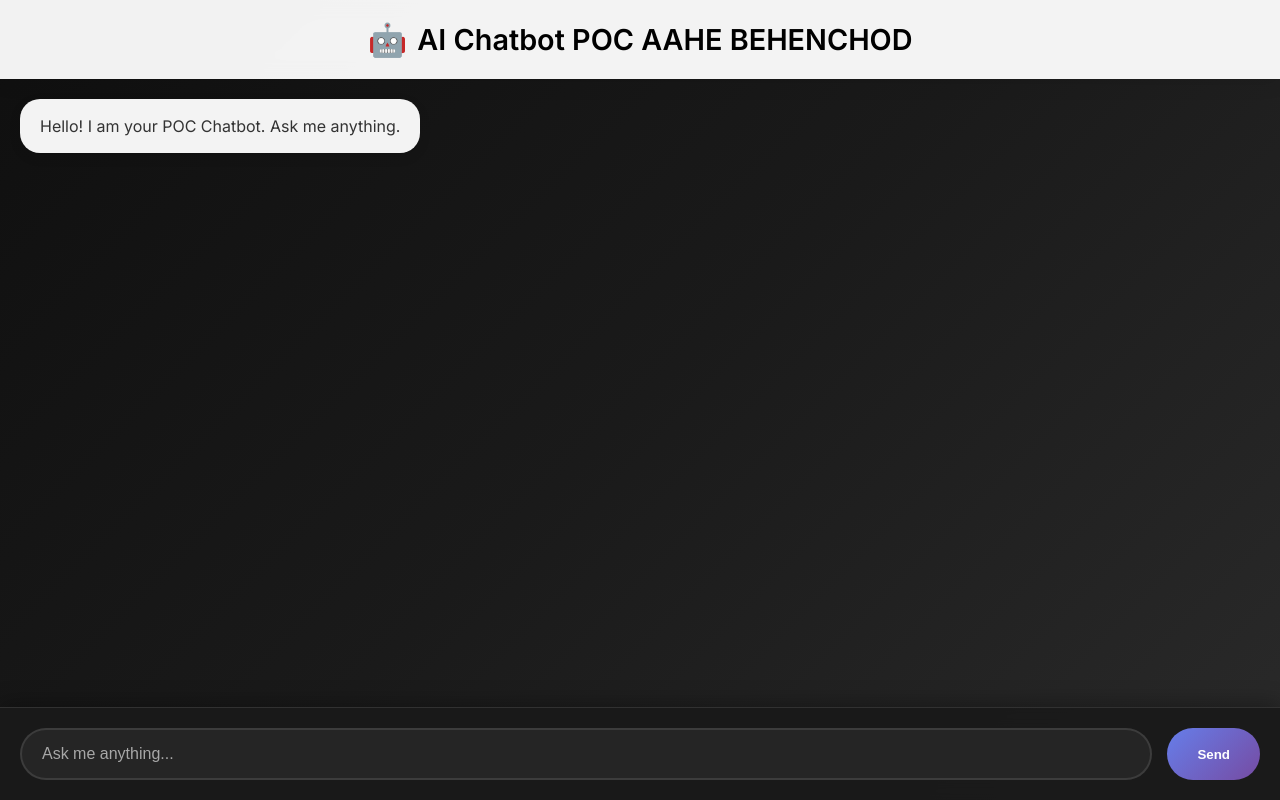
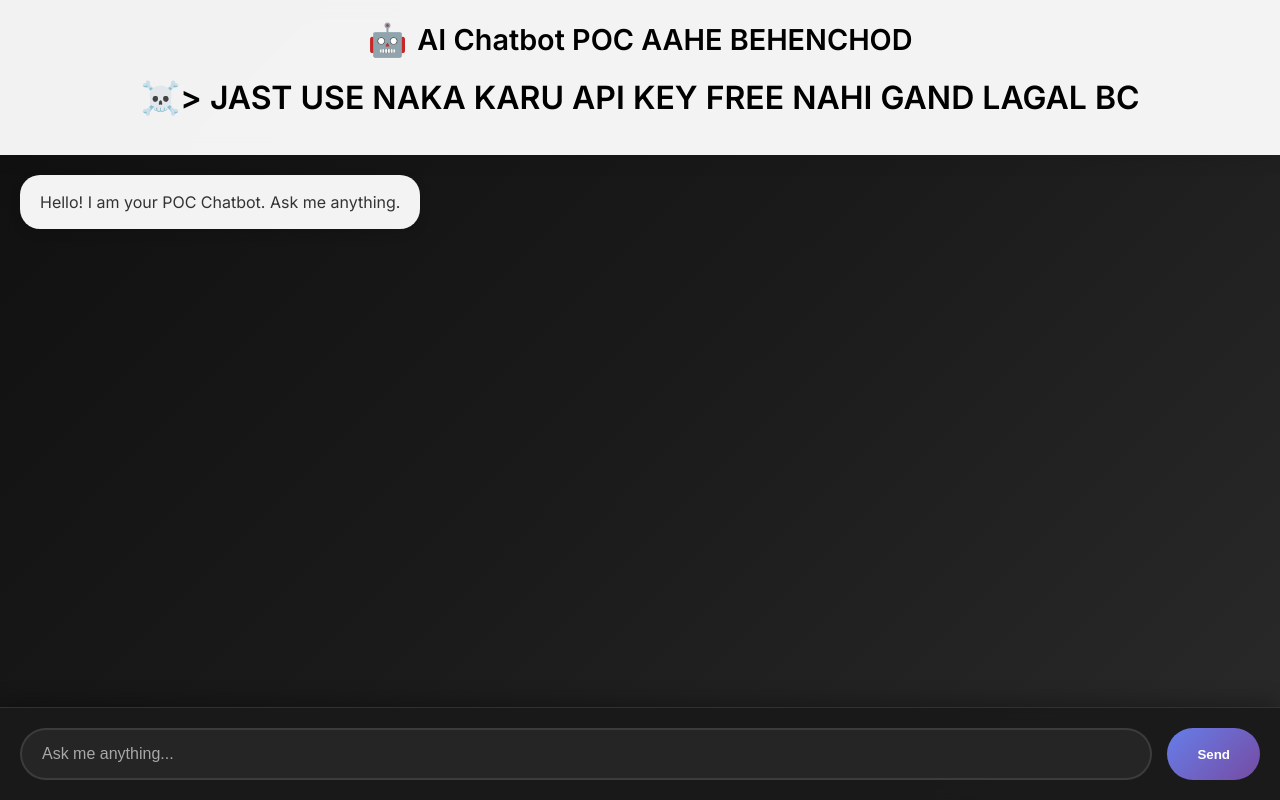
Before and after one commit to YuktiioTech/GenAI_Chatbot_POC_TEST, a plain HTML site: page index.html in a window 1280 px wide. Drawn offline with Linux system fonts and the light colour scheme.

Commit message:
Update header with API key usage warning
Added a warning about the API key usage in the header.

```diff
--- a/index.html
+++ b/index.html
@@ -145,6 +145,7 @@
 
 <header>
     <h1><span class="icon">🤖</span> AI Chatbot POC AAHE BEHENCHOD</h1>
+      <h3><span class="icon">☠️> JAST USE NAKA KARU API KEY FREE NAHI GAND LAGAL BC</h3>
 </header>
 
 <div id="chat-container">
```
